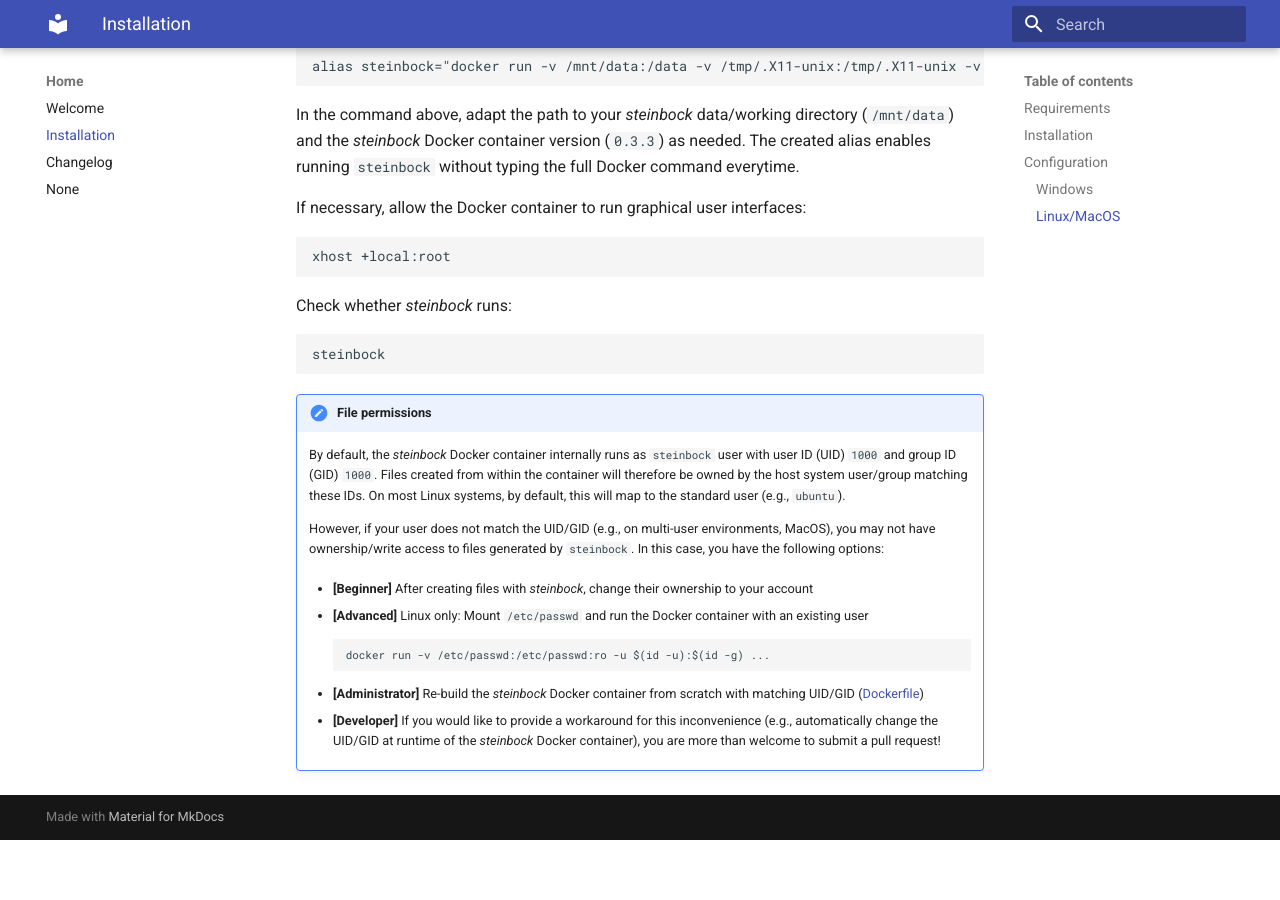
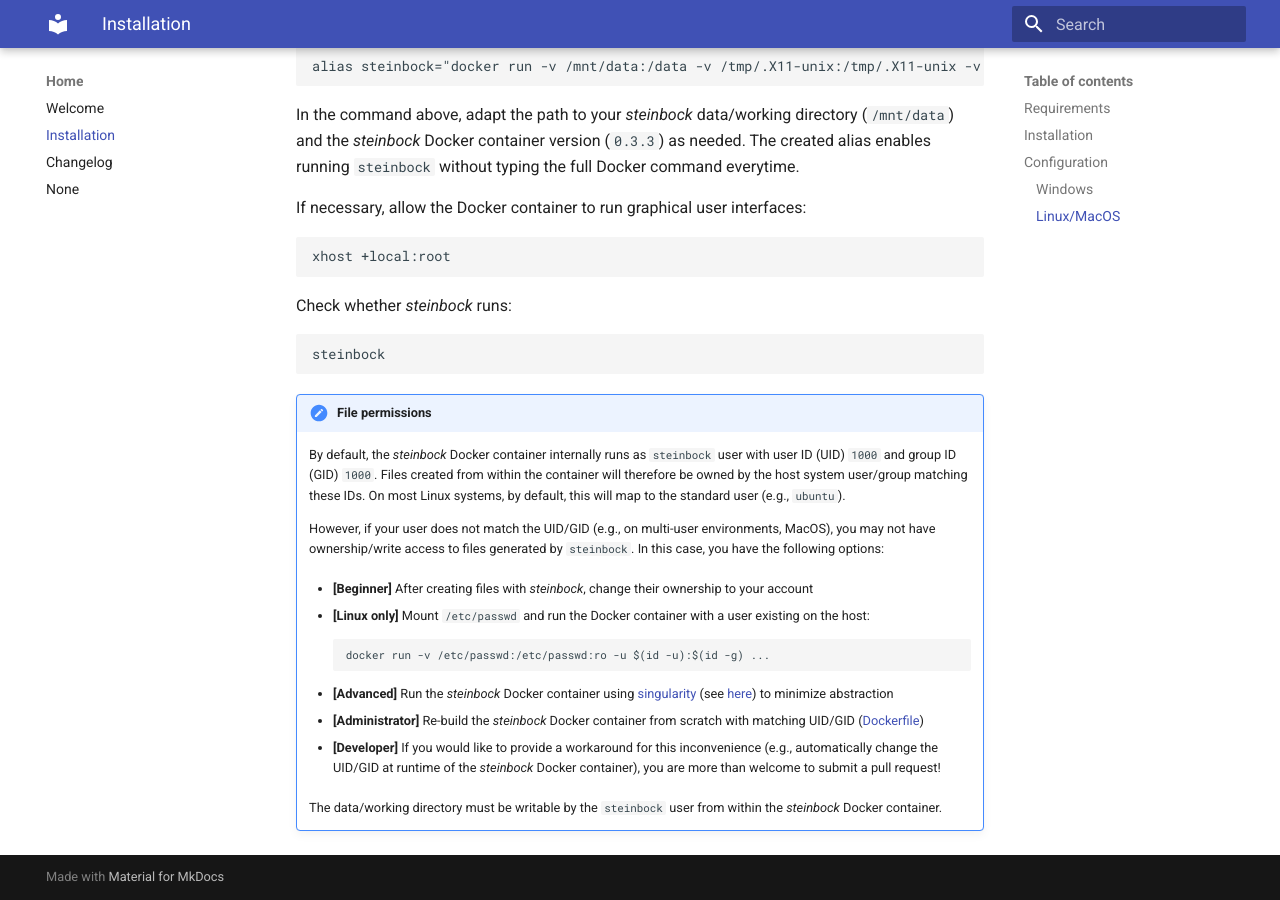
Before and after one commit to BodenmillerGroup/steinbock, an MkDocs documentation site: the page built from docs/install.md, in a window 1280 px wide and 900 px high, scrolled down 1231 px. Built offline with MkDocs 1.6.1 and Material for MkDocs 9.7.7, drawn with Linux system fonts in a browser that asks for light colours; before the commit the page ends 2071 px from its top, so only the background shows below that.

Commit message:
Improved docs

```diff
--- a/docs/install.md
+++ b/docs/install.md
@@ -55,11 +55,15 @@
 
       - **[Beginner]** After creating files with *steinbock*, change their ownership to your account
 
-      - **[Advanced]** Linux only: Mount `/etc/passwd` and run the Docker container with an existing user
+      - **[Linux only]** Mount `/etc/passwd` and run the Docker container with a user existing on the host:
 
             docker run -v /etc/passwd:/etc/passwd:ro -u $(id -u):$(id -g) ...
+
+      - **[Advanced]** Run the *steinbock* Docker container using [singularity](https://sylabs.io/singularity/) (see [here](https://sylabs.io/guides/3.0/user-guide/singularity_and_docker.html)) to minimize abstraction
 
 
       - **[Administrator]** Re-build the *steinbock* Docker container from scratch with matching UID/GID ([Dockerfile](https://github.com/BodenmillerGroup/steinbock/blob/main/Dockerfile))
 
       - **[Developer]** If you would like to provide a workaround for this inconvenience (e.g., automatically change the UID/GID at runtime of the *steinbock* Docker container), you are more than welcome to submit a pull request!
+
+    The data/working directory must be writable by the `steinbock` user from within the *steinbock* Docker container.
```
